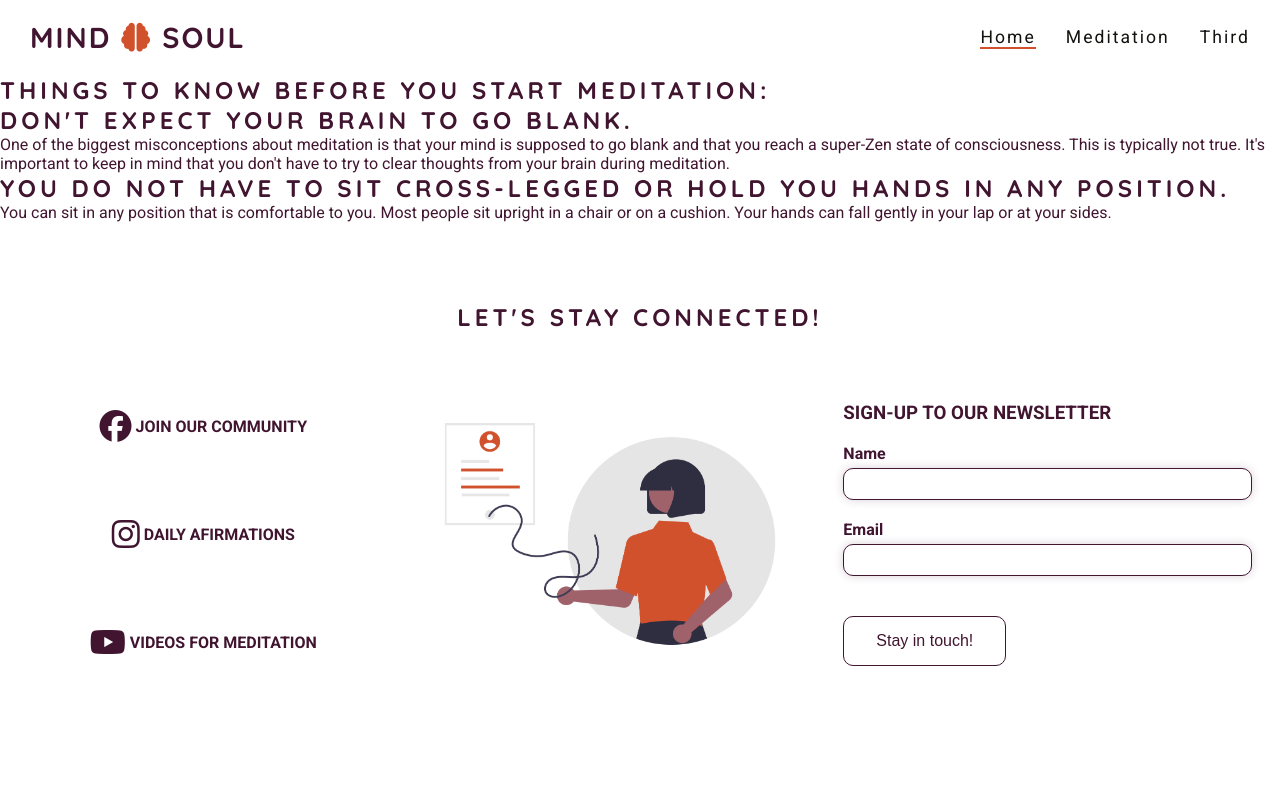
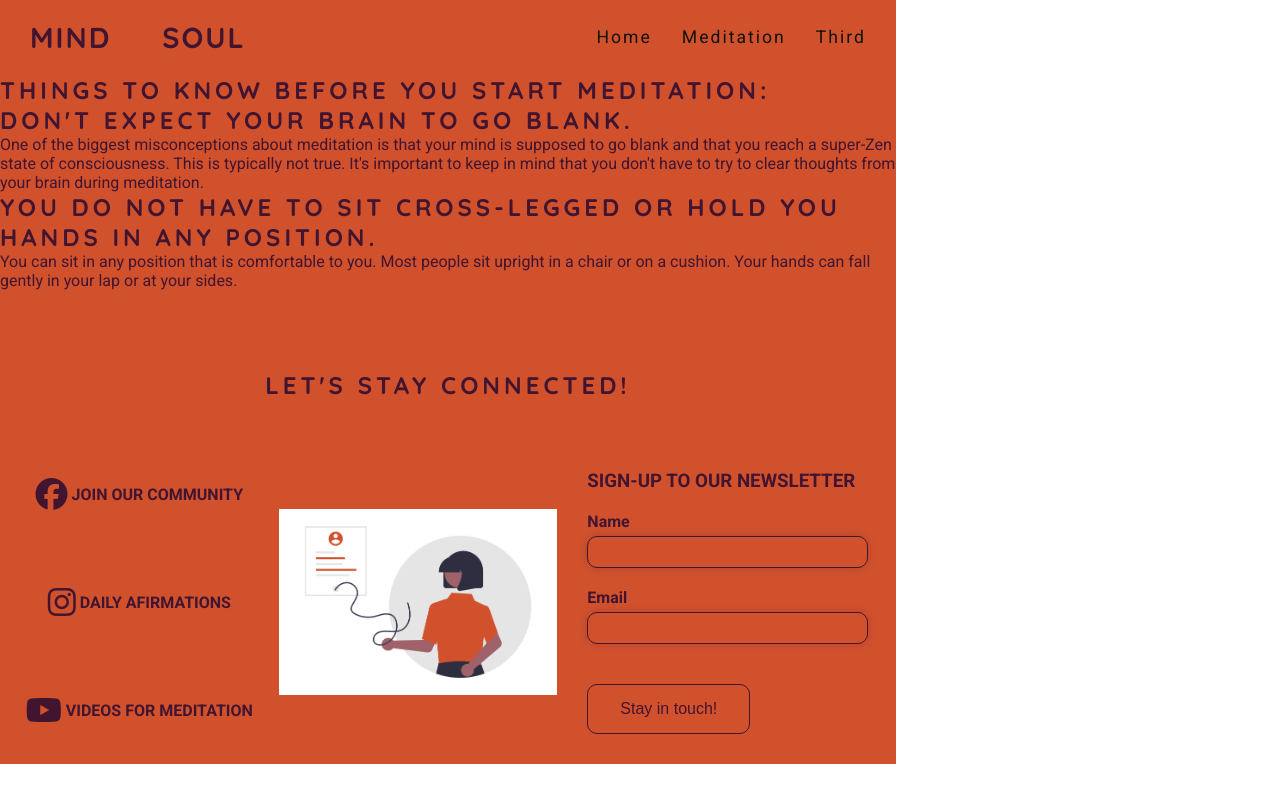
Before and after one commit to adrian-cucuet/Project1-MindSoul, a plain HTML site: page stress_meditation.html in a window 1280 px wide. Drawn offline with Linux system fonts and the light colour scheme.

Commit message:
Add content box for meditaion techniques section

```diff
--- a/assets/css/stylesheet.css
+++ b/assets/css/stylesheet.css
@@ -197,6 +197,7 @@ h1, h2 {
 #meditation-techniques {
     width: 100%;
     height: 700px;
+    box-sizing: border-box;
     padding: 10px 0;
     background-color: #F5E8E4;
 }
@@ -509,6 +510,7 @@ footer {
 
 .card-homepage {
     padding: 20px 0;
+    height: auto;
 }
 
 #cards-div a {
@@ -546,3 +548,9 @@ footer {
 }
 
 }
+
+
+#box {
+    width: 70%;
+    background: #D1512D;
+}
--- a/stress_meditation.html
+++ b/stress_meditation.html
@@ -9,6 +9,7 @@
 </head>
 
 <body>
+  <div id="box">
   <header>
     <a href="index.html"><h1 id="logo">Mind <i class="fa-solid fa-brain"></i> Soul</h1></a>
     <nav>
@@ -54,6 +55,7 @@
 
     </div>
   </footer>
+</div>
 </body>
 
 <script src="https://kit.fontawesome.com/fdfc7c58bc.js" crossorigin="anonymous"></script>
```
